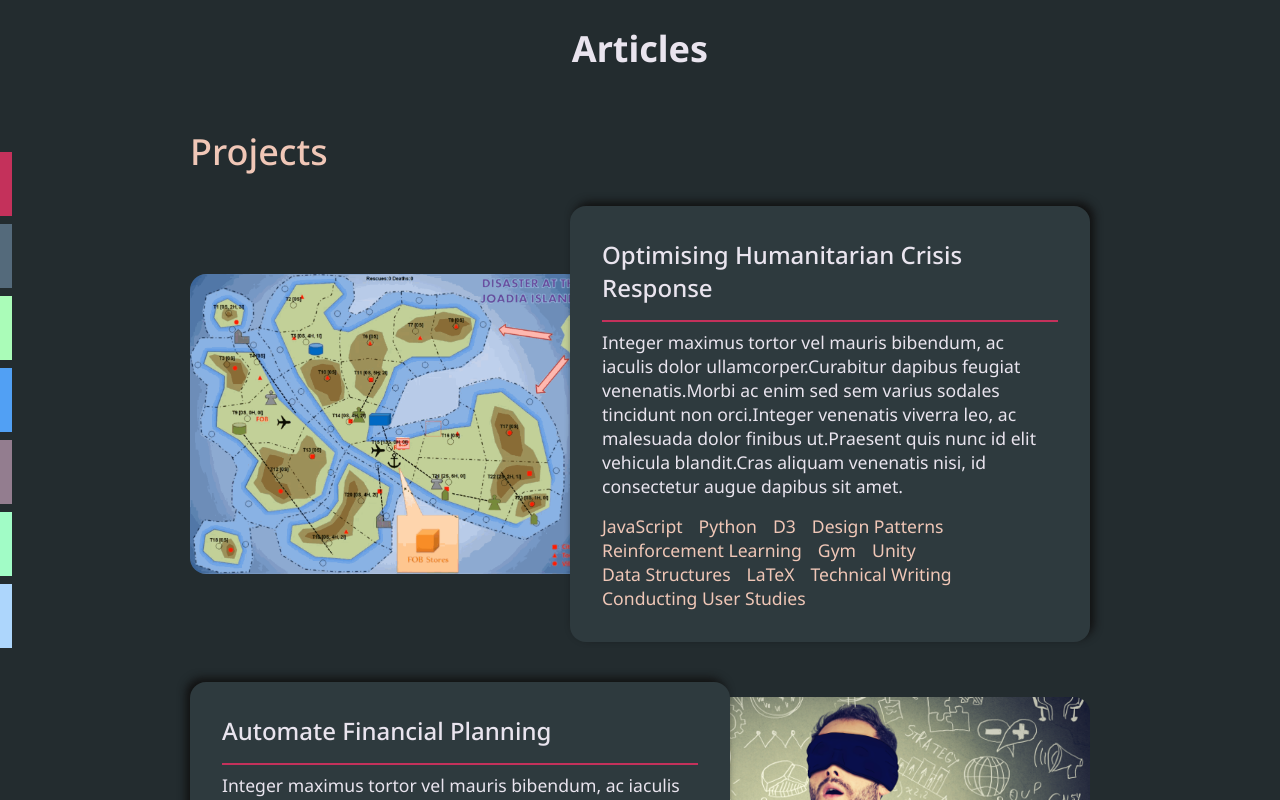
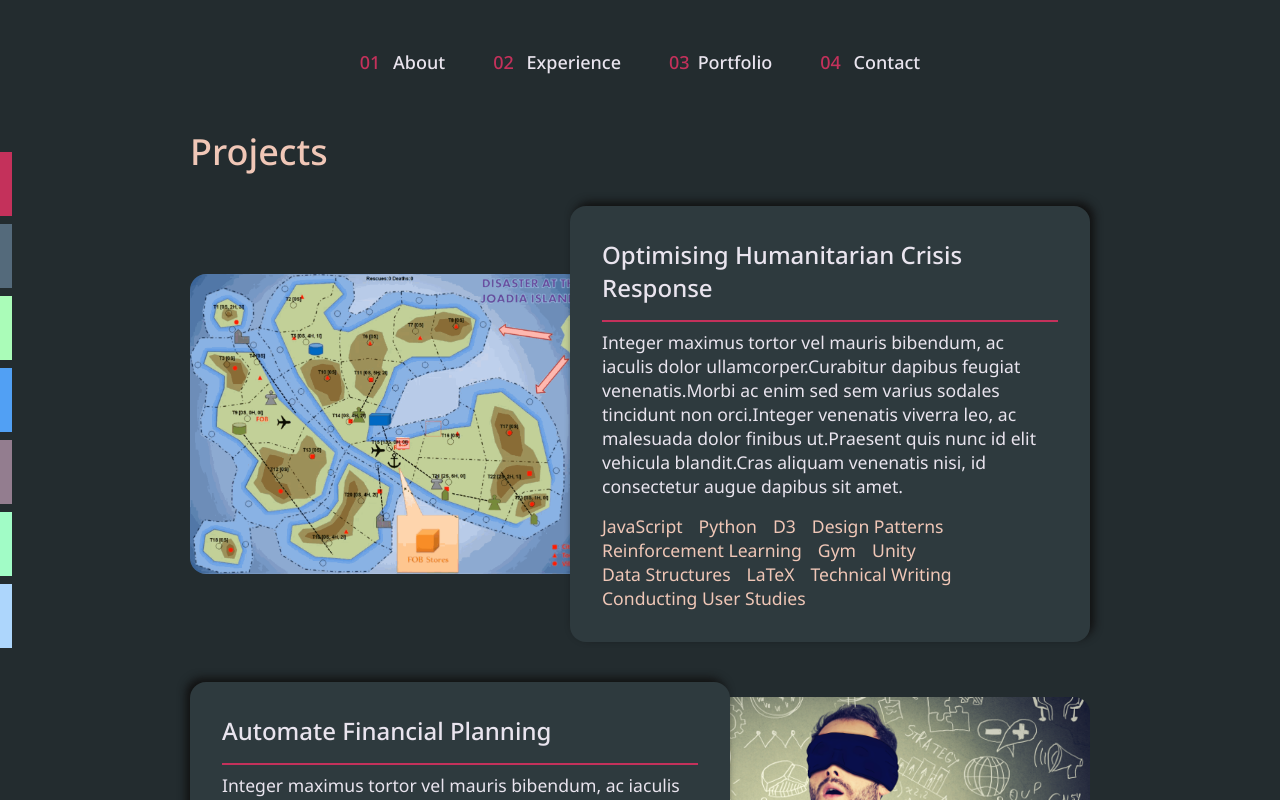
Before and after one commit to DouglasHWalker/DouglasHWalker.github.io, a React (Create React App) app in the folder douglashudsonwalker/: page /projects in a window 1280 px wide. Shown: the top 800 px of the page. Built offline with nearby package versions, Linux system fonts and the light colour scheme.

Commit message:
portfolio links

```diff
--- a/douglashudsonwalker/src/App.js
+++ b/douglashudsonwalker/src/App.js
@@ -14,7 +14,7 @@ import NotFoundPage from "./pages/NotFoundPage";
 function App() {
   return (
     <Router>
-      {/* <NavBar /> */}
+      <NavBar />
       <div id="page-body">
         <Routes>
           <Route path="/" element={<HomePage />} exact />
--- a/douglashudsonwalker/src/NavBar.js
+++ b/douglashudsonwalker/src/NavBar.js
@@ -17,14 +17,13 @@ const NavBar = () => {
                 </Link></li>
                 <li><Link activeClass="active" to="experience" spy={true} smooth={true} offset={-150} duration={1200}>
                     <span className="highlight">02</span> Experience</Link></li>
-                <li><Link activeClass="active" to="projects" spy={true} smooth={true} offset={-150} duration={1200}>
-                    <span className="highlight">03</span> Projects</Link></li>
+                {/* <li><Link activeClass="active" to="projects" spy={true} smooth={true} offset={-150} duration={1200}><span className="highlight">03</span> Projects</Link></li> */}
+                <li><RLink activeClass="active" to="/portfolio"><span className="highlight">03</span>Portfolio</RLink></li>
                 <li><Link activeClass="active" to="contact" spy={true} smooth={true} offset={-150} duration={1200}>
                     <span className="highlight">04</span> Contact</Link></li>
                 {/* <li><Link activeClass="active" to="resume" spy={true} smooth={true} offset={-70} duration={1200}>
                     <span className="highlight">05</span> Resume</Link></li> */}
-                <li><RLink activeClass="active" to="/portfolio">
-                    <span className="highlight">05</span> portfolio</RLink></li>
+                {/* <li><RLink activeClass="active" to="/portfolio"><span className="highlight">05</span> portfolio</RLink></li> */}
             </ul>
         </nav>
     );
--- a/douglashudsonwalker/src/pages/HomePage.js
+++ b/douglashudsonwalker/src/pages/HomePage.js
@@ -30,7 +30,7 @@ const HomePage = () => {
             <p className='quote'>“Uncertainty is an uncomfortable position. But certainty is an absurd one." - <span style={{ fontWeight: "bold", color: "var(--accent-color)" }}>Voltaire.</span></p>
             <AboutPage />
             <ExperiencePage id="experience" />
-            <p>More coming soon. Project Page under developement. Please get in touch via LinkedIn @<a style={{ color: "pink" }} href="https://www.linkedin.com/in/douglashudsonwalker" target={"_blank"}>douglashudsonwalker</a></p>
+            <p id="contact">More coming soon. Project Page under developement. Please get in touch via LinkedIn @<a style={{ color: "pink" }} href="https://www.linkedin.com/in/douglashudsonwalker" target={"_blank"}>douglashudsonwalker</a></p>
             <p className='quote' style={{ marginTop: "64px" }}>"Civilization advances by extending the number of important operations which we can perform without thinking about them." - <span style={{ fontWeight: "bold", color: "var(--accent-color)" }}>Alfred North Whitehead.</span></p>
             {/* <ProjectList projects={projectContent} /> */}
             {/* <ContactPage /> */}
```
Also changed, not shown: 1 other file (tests, documents, lock files or other folders).
